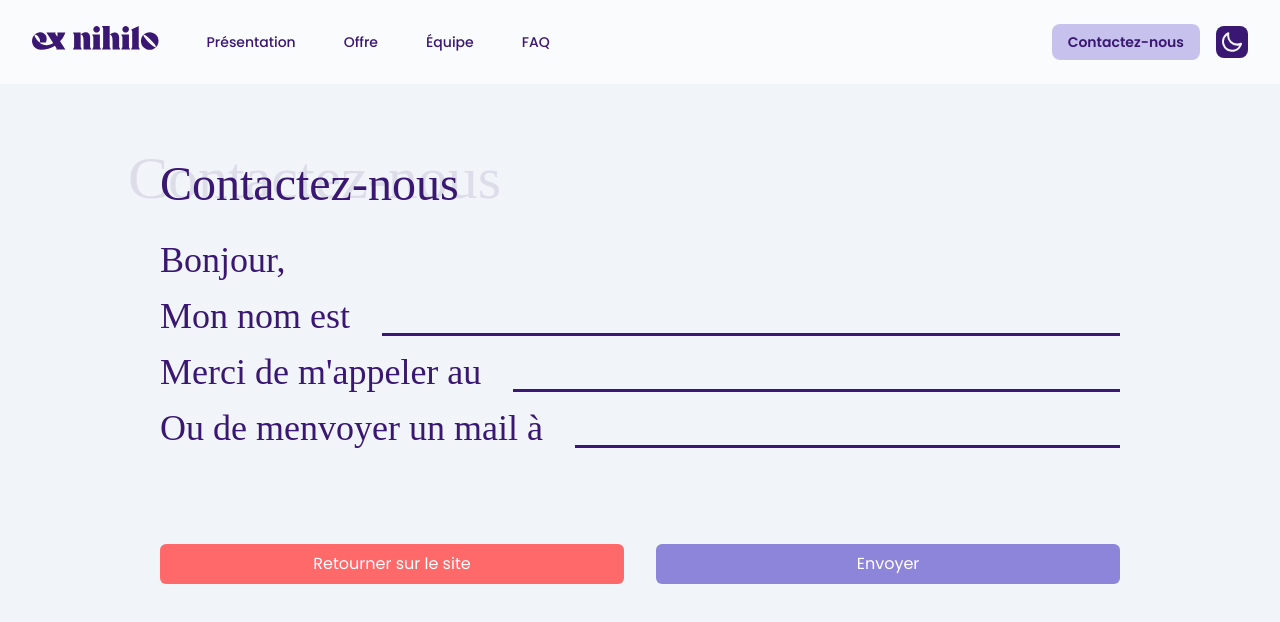
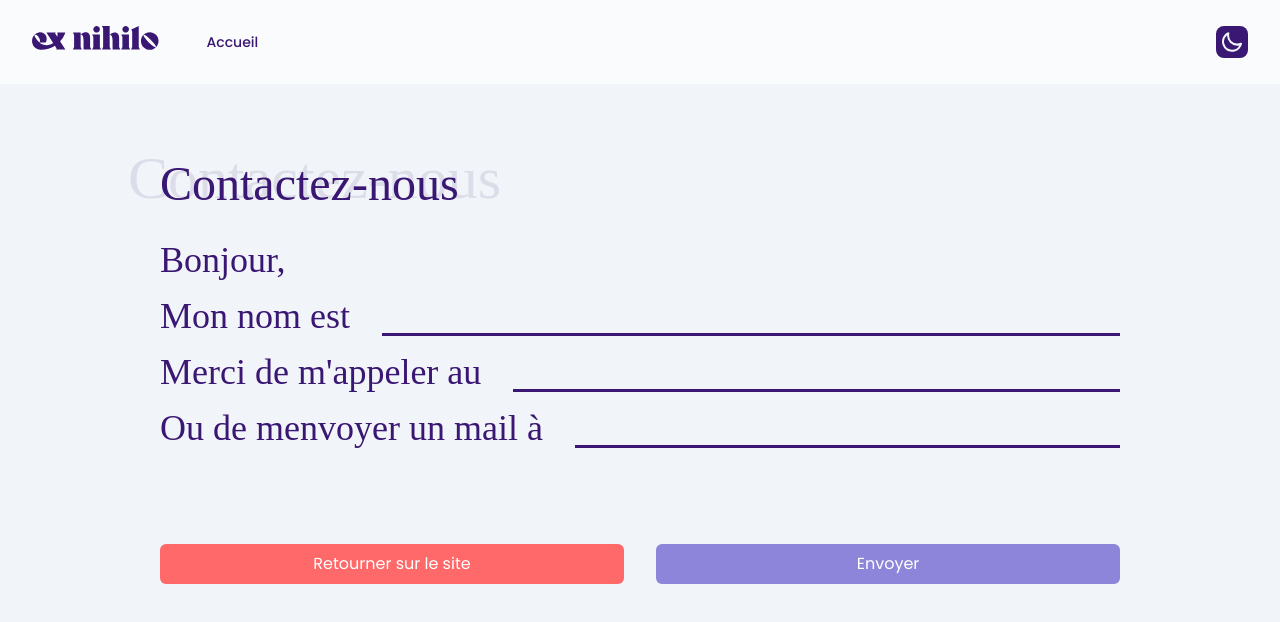
Before and after one commit to chourabieure/EX_Nihilo, a Next.js app in the folder front/: page /contact in a window 1280 px wide. Shown: the top 622 px of the page. Built offline with nearby package versions, Linux system fonts and the light colour scheme.

Commit message:
contact fix

```diff
--- a/front/src/components/Navbar.jsx
+++ b/front/src/components/Navbar.jsx
@@ -72,6 +72,18 @@ const Navbar = () => {
               <path d="M449.433 62.0754C449.433 52.38 453.21 43.269 460.06 36.4187C466.91 29.5685 476.021 25.792 485.717 25.792C495.412 25.792 504.515 29.5685 511.373 36.4187C518.223 43.269 522 52.38 522 62.0754C522 71.7707 518.223 80.8733 511.373 87.732C504.523 94.5822 495.412 98.3587 485.717 98.3587C476.021 98.3587 466.91 94.5822 460.06 87.732C453.21 80.8733 449.433 71.7707 449.433 62.0754ZM464.505 47.3927C468.375 53.1083 474.235 59.9923 481.017 66.7748C487.8 73.5573 494.684 79.4253 500.399 83.2865C505.835 86.9614 509.773 88.4602 510.933 87.3001C512.093 86.1401 510.594 82.1943 506.919 76.7581C503.05 71.0425 497.19 64.1584 490.408 57.3759C475.318 42.2867 462.761 34.5813 460.492 36.8506C459.315 38.0276 460.831 41.948 464.505 47.3842L464.505 47.3927Z" />
             </svg>
           </Link>
+          {router.pathname == "/contact" ? (
+            <ul className="flex items-center gap-4 flex-grow">
+              <Link href="/">
+                <li
+                  onClick={() => setIsActive(false)}
+                  className=" cursor-pointer hidden min-[1000px]:block p-4  text-ex_dark_purple dark:text-ex_light_purple  font-medium text-sm hover:text-ex_dark_yellow transition-all"
+                >
+                  Accueil
+                </li>
+              </Link>
+            </ul>
+          ) : (
             <ul className="flex items-center gap-4 flex-grow">
               {navbarItems.map((elem) => {
                 return (
@@ -85,9 +97,10 @@ const Navbar = () => {
                 );
               })}
             </ul>
+          )}
 
           <ul className="hidden min-[1000px]:flex gap-4 items-center ">
-            <li>
+            <li className={`${router.pathname == "/contact" ? "hidden" : ""}`}>
               <Button title="Contactez-nous" link="/contact" target="_self" />
             </li>
             <li
```
Lines whose indentation alone changed are shown as unchanged.
